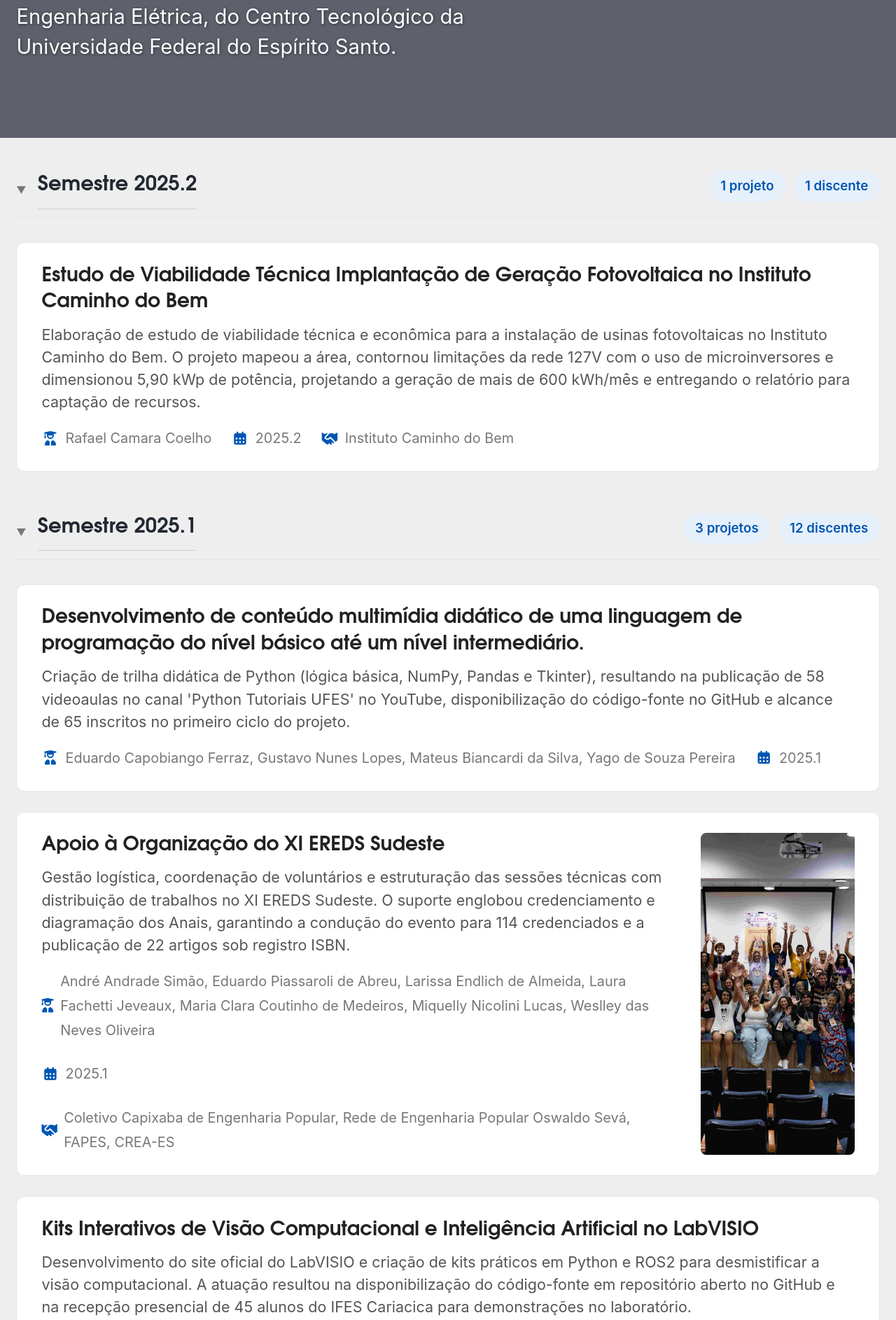
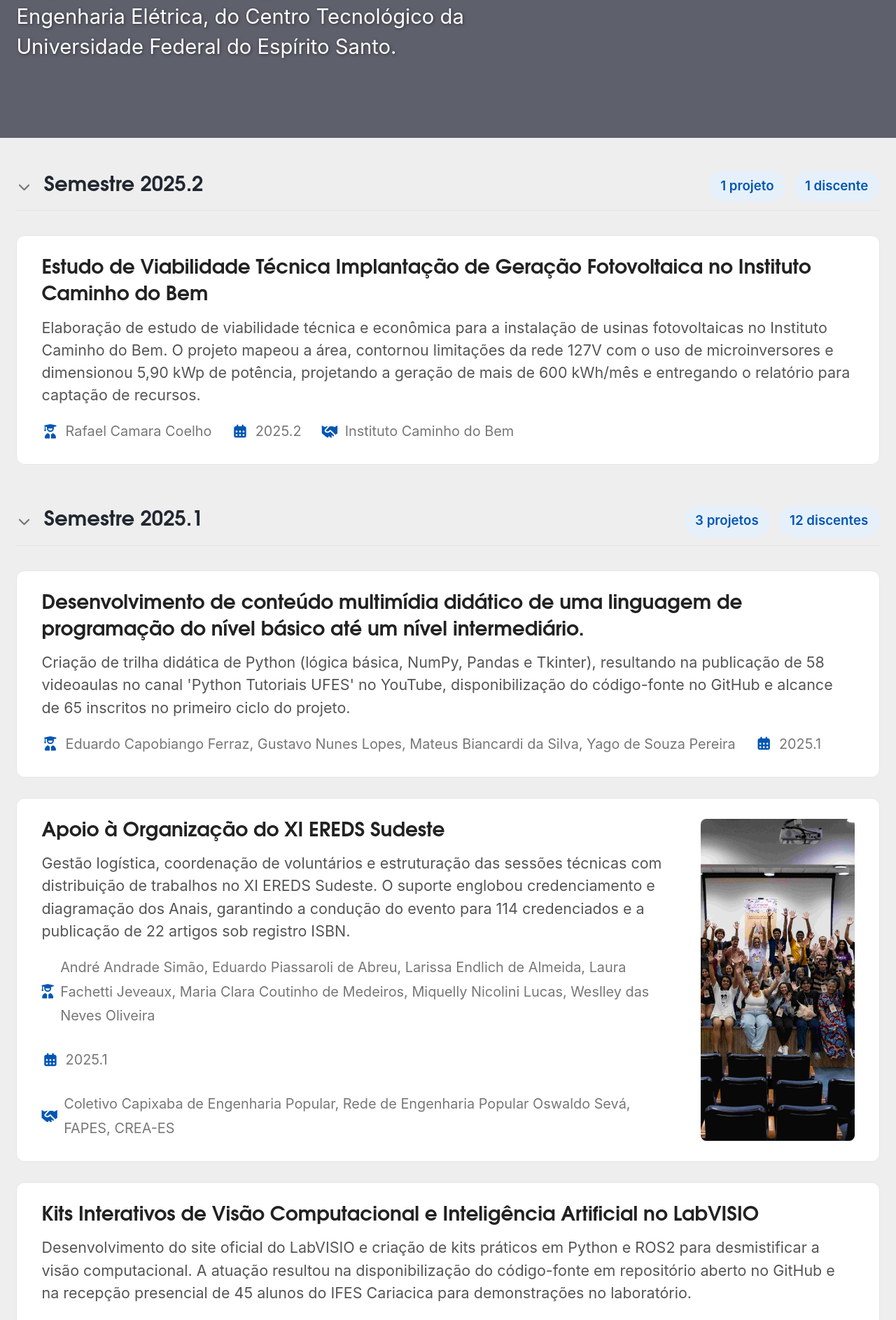
Before and after one commit to eletrica-ufes/eletrica-ufes.github.io, a Jekyll site: the page built from index.md, in a window 1280 px wide. Shown: the part 337-2223 px from the top of the page at 70% size. Built offline with Jekyll 4.4.1, drawn with Linux system fonts in a browser that asks for light colours; cached includes are drawn as plain includes; the list of posts is cut into pages by our own code.

Commit message:
visual tweaks

```diff
--- a/assets/css/main.scss
+++ b/assets/css/main.scss
@@ -156,7 +156,7 @@ $border-light: #e5e5e5;
     cursor: pointer;
     list-style: none;
     display: flex;
-    align-items: baseline;
+    align-items: center;
     gap: 0.75rem;
     padding-bottom: 0.5rem;
     border-bottom: 1px solid $border-light;
@@ -164,30 +164,29 @@ $border-light: #e5e5e5;
     h2 {
       display: inline-block;
       margin: 0;
+      border-bottom: none;
+      padding-bottom: 0;
     }
 
     &::-webkit-details-marker {
       display: none;
     }
-
-    &::before {
-      content: "▶";
-      display: inline-block;
-      font-size: 0.6em;
-      color: $text-muted;
-      transition: transform 0.2s ease;
-      align-self: center;
-    }
   }
 
-  &[open] summary::before {
+  .summary-icon {
+    color: $text-muted;
+    font-size: 0.75em;
+    transition: transform 0.2s ease;
+  }
+
+  &[open] .summary-icon {
     transform: rotate(90deg);
   }
 
   .semestre-meta {
     display: flex;
     gap: 0.5rem;
-  margin-left: auto; /* empurra o grupo inteiro pra direita */
+    margin-left: auto;
   }
 
   .semestre-count {
--- a/index.md
+++ b/index.md
@@ -26,11 +26,12 @@ excerpt: >
 
 <details class="semestre-details" open>
   <summary>
-    <h2>Semestre {{ grupo.name }}</h2>
-    <div class="semestre-meta">
-      <span class="semestre-count">{{ grupo.items.size }} projeto{% if grupo.items.size != 1 %}s{% endif %}</span>
-      <span class="semestre-count">{{ estudantes_unicos.size }} discente{% if estudantes_unicos.size != 1 %}s{% endif %}</span>
-    </div>
+    <i class="fas fa-chevron-right summary-icon"></i>
+      <h2>Semestre {{ grupo.name }}</h2>
+      <div class="semestre-meta">
+        <span class="semestre-count">{{ grupo.items.size }} projeto{% if grupo.items.size != 1 %}s{% endif %}</span>
+        <span class="semestre-count">{{ estudantes_unicos.size }} discente{% if estudantes_unicos.size != 1 %}s{% endif %}</span>
+      </div>
   </summary>
 
   <div class="projetos-list">
```
Lines whose indentation alone changed are shown as unchanged.
